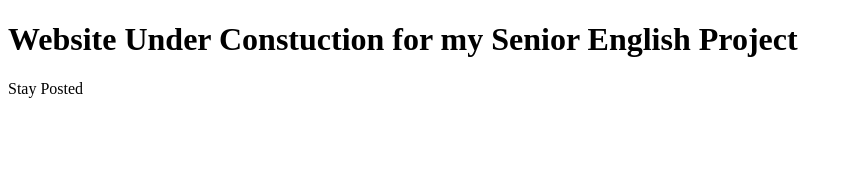
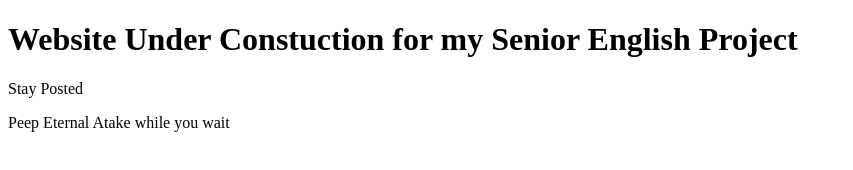
Before and after one commit to cbrooks03/cbrooks, a plain HTML site: page index.html in a window 1280 px wide. Shown: the whole page, without its empty margins (0-853 px from the left). Drawn offline with Linux system fonts and the light colour scheme.

Commit message:
Update index.html

```diff
--- a/index.html
+++ b/index.html
@@ -3,5 +3,6 @@
 <body>
 <h1>Website Under Constuction for my Senior English Project</h1>
 <p>Stay Posted</p>
+<p>Peep <a herf="https://open.spotify.com/album/7IyoGB8J31fvQDwGtHAq9m">Eternal Atake</a> while you wait</p>
 </body>
 </html>
```
